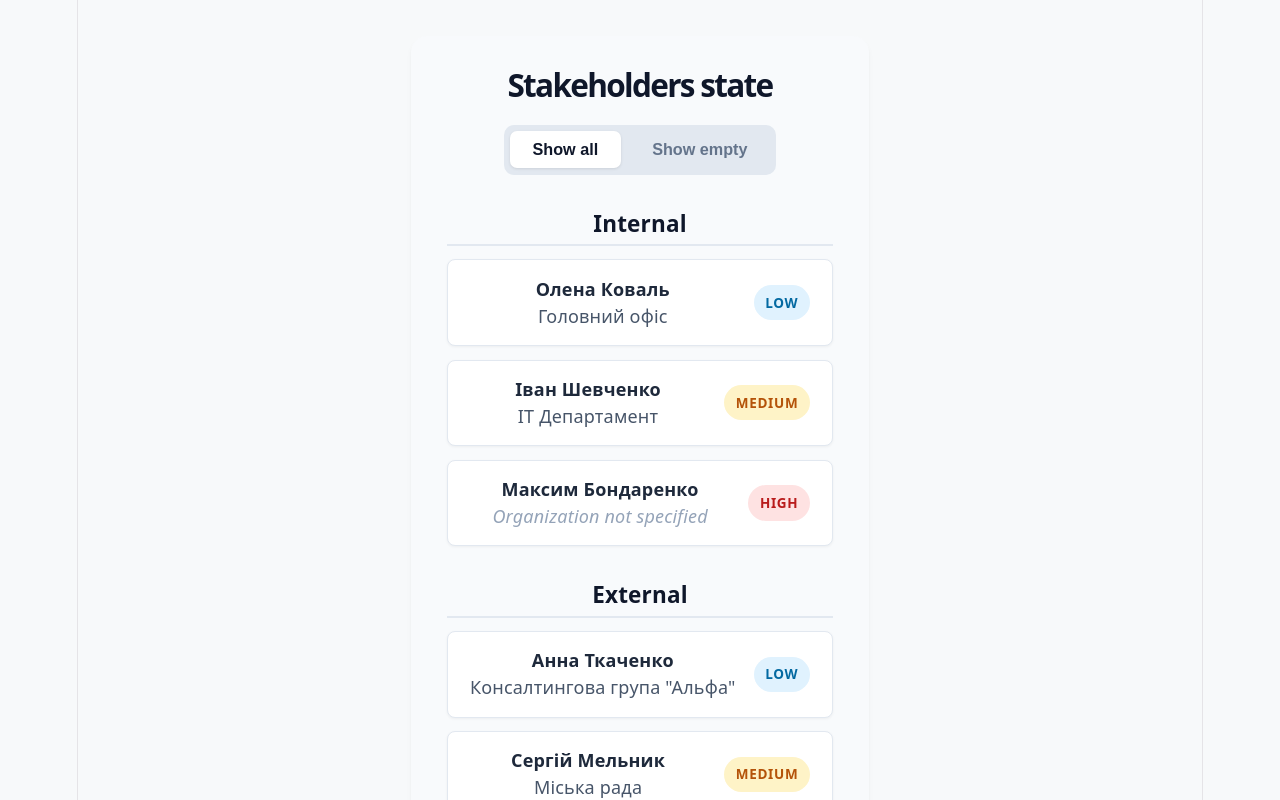
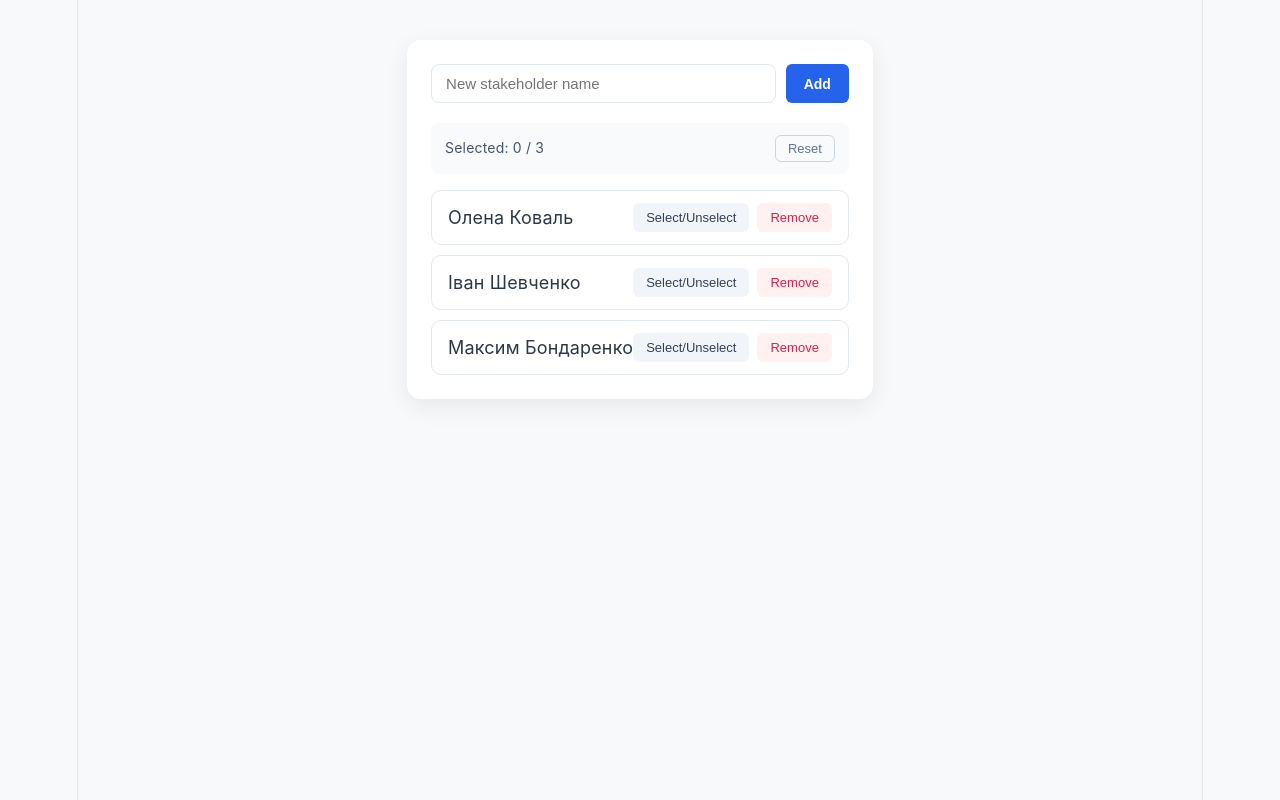
Before and after one commit to doratoles/dmitriy-stakeholder-onboarding, a React (Vite) app in the folder apps/react-lab/: page / in a window 1280 px wide. Shown: the top 800 px of the page. Built offline with nearby package versions, Linux system fonts and the light colour scheme.

Commit message:
feat(react): handle shortlist interactions

```diff
--- a/apps/react-lab/src/App.css
+++ b/apps/react-lab/src/App.css
@@ -448,3 +448,165 @@ body {
   background-color: #fee2e2;
   color: #b91c1c;
 }
+
+/* 09-events-state css */
+
+.shortlist-container {
+  max-width: 540px;
+  margin: 40px auto;
+  padding: 24px;
+  background: #ffffff;
+  border-radius: 14px;
+  box-shadow: 0 8px 24px rgba(0, 0, 0, 0.07);
+  font-family: -apple-system, BlinkMacSystemFont, 'Segoe UI', Roboto, sans-serif;
+  color: #2d3748;
+}
+
+.add-stakeholder-bar {
+  display: flex;
+  gap: 10px;
+  margin-bottom: 20px;
+}
+
+.stakeholder-input {
+  flex: 1;
+  padding: 10px 14px;
+  font-size: 15px;
+  border: 1.5px solid #e2e8f0;
+  border-radius: 8px;
+  outline: none;
+  transition: border-color 0.2s, box-shadow 0.2s;
+}
+
+.stakeholder-input:focus {
+  border-color: #3b82f6;
+  box-shadow: 0 0 0 3px rgba(59, 130, 246, 0.15);
+}
+
+.shortlist-toolbar {
+  display: flex;
+  align-items: center;
+  justify-content: space-between;
+  padding: 12px 14px;
+  background-color: #f8fafc;
+  border-radius: 8px;
+  margin-bottom: 16px;
+  font-size: 14px;
+  color: #475569;
+}
+
+.counter-highlight {
+  font-weight: 700;
+  color: #1e293b;
+}
+
+.short-list {
+  list-style: none;
+  padding: 0;
+  margin: 0;
+  display: flex;
+  flex-direction: column;
+  gap: 10px;
+}
+
+.stakeholder-item {
+  display: flex;
+  align-items: center;
+  justify-content: space-between;
+  padding: 12px 16px;
+  border-radius: 10px;
+  border: 1px solid #e2e8f0;
+  background-color: #ffffff;
+  transition: all 0.2s ease;
+}
+
+.stakeholder-item:hover {
+  border-color: #cbd5e1;
+  transform: translateY(-1px);
+}
+
+.stakeholder-item.is-selected {
+  background-color: #f0fdf4;
+  border-color: #86efac;
+}
+
+.stakeholder-info {
+  display: flex;
+  align-items: center;
+  gap: 8px;
+}
+
+.stakeholder-name {
+  font-weight: 500;
+  font-size: 15px;
+}
+
+.status-badge {
+  font-size: 11px;
+  padding: 2px 7px;
+  border-radius: 12px;
+  font-weight: 600;
+  background-color: #dcfce7;
+  color: #166534;
+}
+
+.stakeholder-actions {
+  display: flex;
+  gap: 8px;
+}
+
+.btn-base {
+  padding: 7px 13px;
+  border-radius: 6px;
+  font-size: 13px;
+  font-weight: 500;
+  cursor: pointer;
+  border: none;
+  transition: background-color 0.15s, transform 0.1s;
+}
+
+.btn-base:active {
+  transform: scale(0.97);
+}
+
+.btn-add {
+  background-color: #2563eb;
+  color: #ffffff;
+  padding: 10px 18px;
+  font-size: 14px;
+  font-weight: 600;
+}
+
+.btn-add:hover {
+  background-color: #1d4ed8;
+}
+
+.btn-reset {
+  background-color: transparent;
+  color: #64748b;
+  border: 1px solid #cbd5e1;
+  padding: 5px 12px;
+}
+
+.btn-reset:hover {
+  background-color: #f1f5f9;
+  color: #0f172a;
+}
+
+.btn-toggle {
+  background-color: #f1f5f9;
+  color: #334155;
+}
+
+.btn-toggle:hover {
+  background-color: #e2e8f0;
+}
+
+.btn-remove {
+  background-color: #fff1f2;
+  color: #e11d48;
+}
+
+.btn-remove:hover {
+  background-color: #ffe4e6;
+}
--- a/apps/react-lab/src/App.tsx
+++ b/apps/react-lab/src/App.tsx
@@ -5,11 +5,12 @@
 import './App.css'
 //import { DashboardPage } from './modules/06-jsx-components/DashboardPage';
 //import { TeamPage } from './modules/07-props-composition/TeamPage';
-import { StakeholderPage } from './modules/08-lists-rendering/StakeholderPage';
+//import { StakeholderPage } from './modules/08-lists-rendering/StakeholderPage';
+import { ShortlistPage } from './modules/09-events-state/ShortlistPage';
 
 function App() {
 	return (
-		<StakeholderPage />
+		<ShortlistPage />
 	)
 }
 
--- /dev/null
+++ b/apps/react-lab/src/modules/09-events-state/ShortlistPage.tsx
@@ -0,0 +1,86 @@
+import { useState, useEffect } from 'react';
+import { stakeholders } from './data';
+import type { Stakeholder } from './types';
+import { StakeholderRow } from './StakeholderRow';
+
+export function ShortlistPage() {
+    const [collection, setData] = useState<Stakeholder[]>(stakeholders);
+    const [name, setName] = useState('');
+
+    useEffect(() => {
+        console.log('Оновлений collection:', collection);
+    }, [collection]);
+
+    const selectedCount = collection.filter(item => item.selected).length;
+    const totalCount = collection.length;
+
+    const handleAddStakeholder = () => {
+        if (!name.trim()) return;
+
+        const nextId = collection.length > 0 ? Math.max(...collection.map((item) => item.id)) + 1 : 1;
+
+        const newStakeholder: Stakeholder = {
+            id: nextId,
+            name: name,
+            selected: false,
+        };
+
+        setData(
+            [
+                ...collection,
+                newStakeholder
+            ]
+        );
+        setName('');
+    };
+    function handleToggleStakeholder(stakeholderId: number, nextSeen: boolean) {
+        setData(collection.map(stakeholder => {
+            if (stakeholder.id === stakeholderId) {
+                return { ...stakeholder, selected: nextSeen };
+            } else {
+                return stakeholder;
+            }
+        }));
+    }
+    function handleRemoveStakeholder(stakeholderId: number) {
+        setData(
+            collection.filter(stakeholder =>
+                stakeholder.id !== stakeholderId
+            )
+        )
+    }
+
+    const handleReset = () => {
+        setData(stakeholders);
+        setName('');
+    };
+    return (
+        <div className="shortlist-container">
+            <div className="add-stakeholder-bar">
+                <input
+                    type="text"
+                    className="stakeholder-input"
+                    placeholder="New stakeholder name"
+                    value={name}
+                    onChange={(e) => setName(e.target.value)}
+                />
+                <button className="btn-base btn-add" onClick={handleAddStakeholder}>
+                    Add
+                </button>
+            </div>
+
+            <div className="shortlist-toolbar">
+                <div className="status-counter">Selected: {selectedCount} / {totalCount}</div>
+                <button className="btn-base btn-reset" onClick={handleReset}>
+                    Reset
+                </button>
+            </div>
+
+            <ul className="short-list">
+                {collection.map((item) => (
+                    <StakeholderRow key={item.id} stakeholder={item} onToggle={handleToggleStakeholder} onRemove={handleRemoveStakeholder}/>
+                ))}
+            </ul>
+        </div>
+    );
+}
--- /dev/null
+++ b/apps/react-lab/src/modules/09-events-state/StakeholderRow.tsx
@@ -0,0 +1,36 @@
+import type { Stakeholder } from "./types";
+
+interface StakeholderRowProps {
+    stakeholder: Stakeholder;
+    onToggle: (id: number, selected: boolean) => void;
+    onRemove: (id: number) => void;
+}
+
+export function StakeholderRow({ stakeholder, onToggle, onRemove }: StakeholderRowProps) {
+    return (
+        <li className={`stakeholder-item ${stakeholder.selected ? 'is-selected' : ''}`}>
+            <div className="stakeholder-info">{stakeholder.name}
+                {stakeholder.selected ? (<div className="status-badge">(обрано)</div>) : ''}
+            </div>
+
+            <div className="stakeholder-actions">
+                <button className="btn-base btn-toggle" onClick={() =>
+                    onToggle(
+                        stakeholder.id,
+                        !stakeholder.selected
+                    )
+                }>
+                    Select/Unselect
+                </button>
+
+                <button className="btn-base btn-remove" onClick={() =>
+                    onRemove(
+                        stakeholder.id
+                    )
+                }>
+                    Remove
+                </button>
+            </div>
+        </li>
+    );
+}
--- a/apps/react-lab/src/modules/09-events-state/data.ts
+++ b/apps/react-lab/src/modules/09-events-state/data.ts
@@ -9,7 +9,7 @@ export const stakeholders: Stakeholder[] = [
     {
         id: 2,
         name: 'Іван Шевченко',
-        selected: true
+        selected: false
     },
     {
         id: 3,
```
